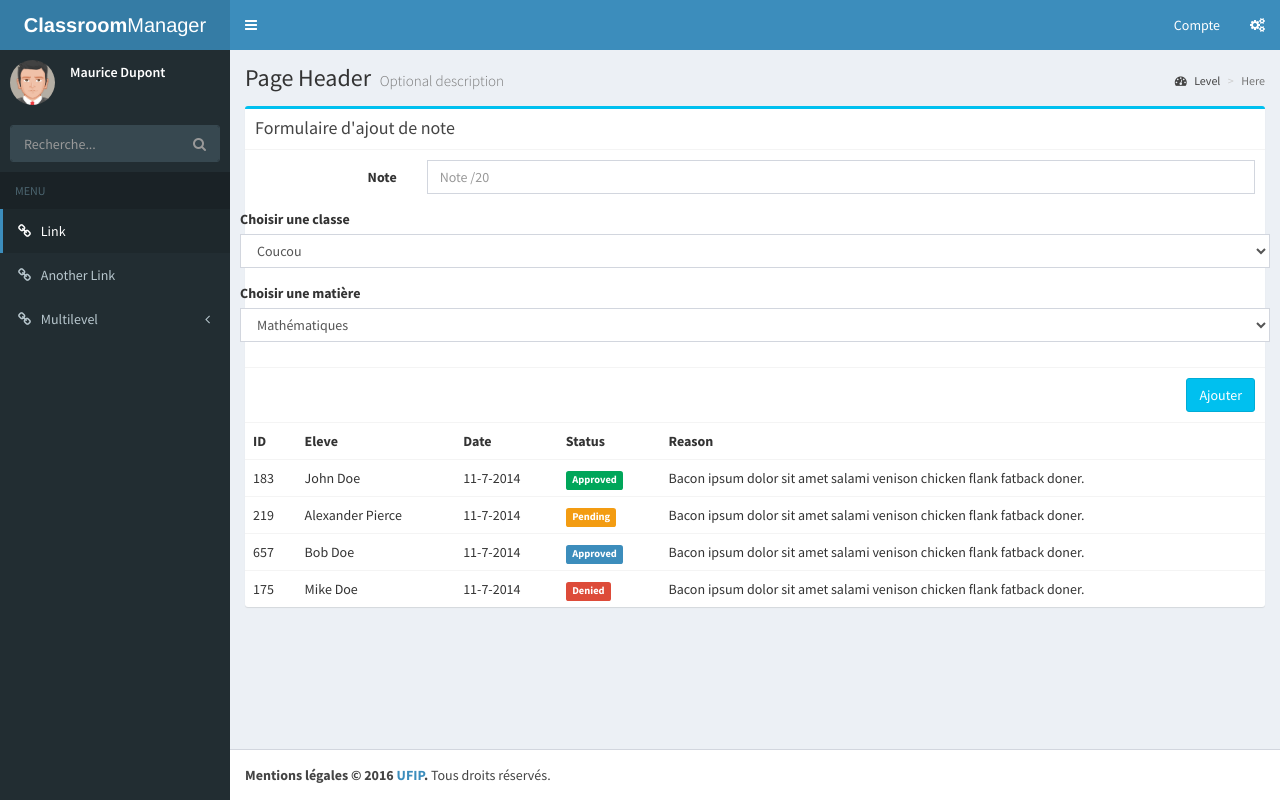
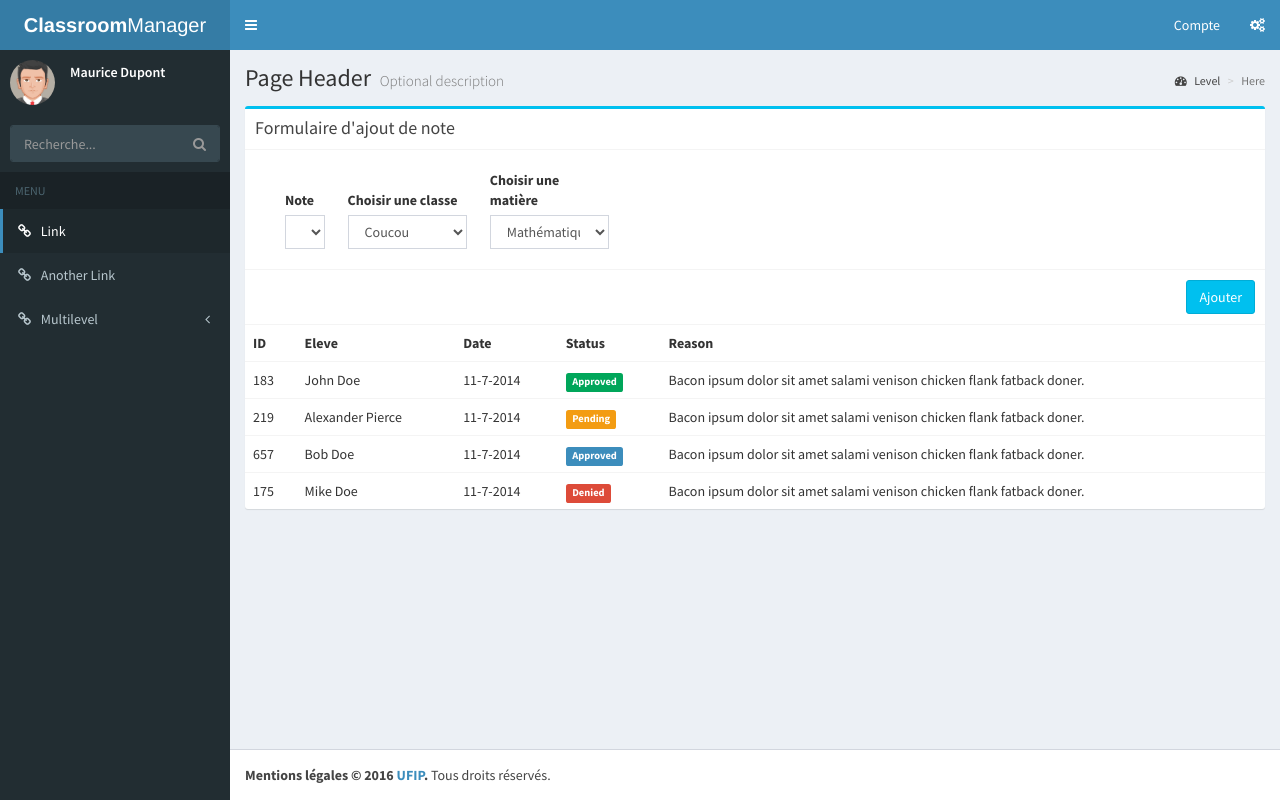
Before and after one commit to valentinLEON/ppe_gestion, a PHP site: template views/index.html.twig in a window 1280 px wide. Run offline with PHP 8.4, Linux system fonts and the light colour scheme; the template is opened without the code that fills it: most values are stand-ins (such as "Sample title", 1, 10 or a date in 2020); some libraries are stand-ins or nearby versions.

Commit message:
améliorations

```diff
--- a/views/index.html.twig
+++ b/views/index.html.twig
@@ -10,19 +10,19 @@ scratch. This page gets rid of all links and provides the needed markup only.
     <title>ClassroomManager</title>
     <!-- Tell the browser to be responsive to screen width -->
     <meta content="width=device-width, initial-scale=1, maximum-scale=1, user-scalable=no" name="viewport">
-    <link rel="stylesheet" href="http://162.243.111.161:8082/themes/AdminLTE/plugins/bootstrap/css/bootstrap.min.css">
-    <!-- Font Awesome -->
-    <link rel="stylesheet" href="https://maxcdn.bootstrapcdn.com/font-awesome/4.4.0/css/font-awesome.min.css">
-    <!-- Ionicons -->
-    <link rel="stylesheet" href="https://code.ionicframework.com/ionicons/2.0.1/css/ionicons.min.css">
+    <link rel="stylesheet" href="{{ app.request.getSchemeAndHttpHost() }}/themes/AdminLTE/plugins/bootstrap/css/bootstrap.min.css">
+    <!-- Font Awesome // ajouté manuellement dans les plugins de AdminLTE-->
+    <link rel="stylesheet" href="{{ app.request.getSchemeAndHttpHost() }}/themes/AdminLTE/plugins/font-awesome-4.5.0/css/font-awesome.min.css">
+    <!-- Ionicons // ajouté manuellement dans les plugins de AdminLTE-->
+    <link rel="stylesheet" href="{{ app.request.getSchemeAndHttpHost() }}/themes/AdminLTE/plugins/ionicons-master/css/ionicons.min.css">
     <!-- Theme style -->
-    <link rel="stylesheet" href="http://162.243.111.161:8082/themes/AdminLTE/dist/css/AdminLTE.min.css">
-    <link rel="stylesheet" href="http://162.243.111.161:8082/themes/AdminLTE/plugins/select2/select2.min.css">
+    <link rel="stylesheet" href="{{ app.request.getSchemeAndHttpHost() }}/themes/AdminLTE/dist/css/AdminLTE.min.css">
+    <link rel="stylesheet" href="{{ app.request.getSchemeAndHttpHost() }}/themes/AdminLTE/plugins/select2/select2.min.css">
     <!-- AdminLTE Skins. We have chosen the skin-blue for this starter
           page. However, you can choose any other skin. Make sure you
           apply the skin class to the body tag so the changes take effect.
     -->
-    <link rel="stylesheet" href="http://162.243.111.161:8082/themes/AdminLTE/dist/css/skins/_all-skins.min.css">
+    <link rel="stylesheet" href="{{ app.request.getSchemeAndHttpHost() }}/themes/AdminLTE/dist/css/skins/_all-skins.min.css">
 
     <!-- HTML5 Shim and Respond.js IE8 support of HTML5 elements and media queries -->
     <!-- WARNING: Respond.js doesn't work if you view the page via file:// -->
@@ -30,6 +30,8 @@ scratch. This page gets rid of all links and provides the needed markup only.
     <script src="https://oss.maxcdn.com/html5shiv/3.7.3/html5shiv.min.js"></script>
     <script src="https://oss.maxcdn.com/respond/1.4.2/respond.min.js"></script>
     <![endif]-->
+
+
     <script src="https://oss.maxcdn.com/html5shiv/3.7.3/html5shiv.min.js"></script>
     <script src="https://oss.maxcdn.com/respond/1.4.2/respond.min.js"></script>
 
@@ -39,20 +41,20 @@ BODY TAG OPTIONS:
 =================
 Apply one or more of the following classes to get the
 desired effect
-|---------------------------------------------------------|
+|__________________________________________________________|
 | SKINS         | skin-blue                               |
 |               | skin-black                              |
 |               | skin-purple                             |
 |               | skin-yellow                             |
 |               | skin-red                                |
 |               | skin-green                              |
-|---------------------------------------------------------|
+|_________________________________________________________|
 |LAYOUT OPTIONS | fixed                                   |
 |               | layout-boxed                            |
 |               | layout-top-nav                          |
 |               | sidebar-collapse                        |
 |               | sidebar-mini                            |
-|---------------------------------------------------------|
+|_________________________________________________________|
 -->
 <body class="hold-transition skin-blue sidebar-mini">
 <div class="wrapper">
@@ -125,7 +127,7 @@ desired effect
             <!-- Sidebar user panel (optional) -->
             <div class="user-panel">
                 <div class="pull-left image">
-                    <img src="http://162.243.111.161:8082/themes/AdminLTE/dist/img/avatar5.png" class="img-circle" alt="User Image">
+                    <img src="{{ app.request.getSchemeAndHttpHost() }}/themes/AdminLTE/dist/img/avatar5.png" class="img-circle" alt="User Image">
                 </div>
                 <div class="pull-left info">
                     <p>Maurice Dupont</p>
@@ -188,23 +190,27 @@ desired effect
                     <!-- /.box-header -->
                     <!-- form start -->
                     <form class="form-horizontal">
-                        <div class="box-body">
-                            <div class="form-group">
-                                <label for="inputEmail3" class="col-sm-2 control-label">Note</label>
+                        <div class="box-body" style="margin-left:2rem; width: 80%; ">
+                              <div class="form-group" style="width: 5%;  display:inline-block; margin:10px;">
+                                  <label for="sel1">Note</label>
+                                  <select class="form-control" id="sel1" keybord="true">
+                                    {% for i in 0..20 %}
+                                    <option>{{ i }}</option>
+                                    {% endfor %}
+                                  </select>
+                                </div>
 
-                                <div class="col-sm-10">
-                                    <input type="email" class="form-control" id="inputEmail3" placeholder="Note /20">
-                                </div>
-                            </div>
-                            <div class="form-group">
+
+
+                            <div class="form-group" style="width: 15%; display:inline-block;margin:10px;">
                                 <label>Choisir une classe</label>
-                                <select class="form-control select2" style="width: 100%;">
+                                <select class="form-control select2" >
                                     <option>
                                         Coucou
                                     </option>
                                 </select>
                             </div>
-                            <div class="form-group">
+                            <div class="form-group" style="width: 15%;  display:inline-block;margin:10px;">
                                 <label>Choisir une matière</label>
                                 <select class="form-control select2">
                                     <option>
@@ -354,11 +360,11 @@ desired effect
 <!-- REQUIRED JS SCRIPTS -->
 
 <!-- jQuery 2.1.4 -->
-<script src="http://162.243.111.161:8082/themes/AdminLTE/plugins/jQuery/jQuery-2.1.4.min.js"></script>
+<script src="{{ app.request.getSchemeAndHttpHost() }}/themes/AdminLTE/plugins/jQuery/jQuery-2.1.4.min.js"></script>
 <!-- Bootstrap 3.3.5 -->
-<script src="http://162.243.111.161:8082/themes/AdminLTE/plugins/bootstrap/js/bootstrap.min.js"></script>
+<script src="{{ app.request.getSchemeAndHttpHost() }}/themes/AdminLTE/plugins/bootstrap/js/bootstrap.min.js"></script>
 <!-- AdminLTE App -->
-<script src="http://162.243.111.161:8082/themes/AdminLTE/dist/js/app.min.js"></script>
+<script src="{{ app.request.getSchemeAndHttpHost() }}/themes/AdminLTE/dist/js/app.min.js"></script>
 
 <!-- Optionally, you can add Slimscroll and FastClick plugins.
      Both of these plugins are recommended to enhance the
```
